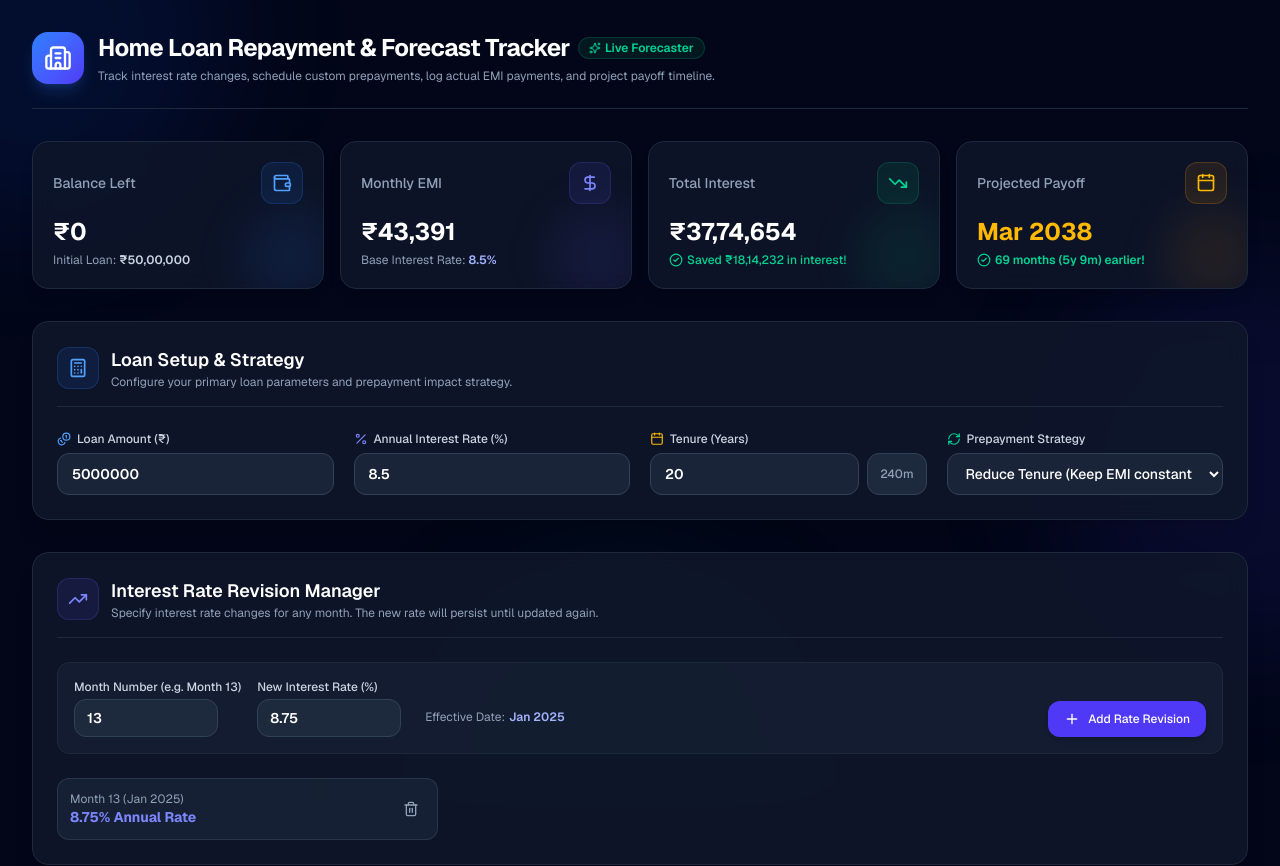
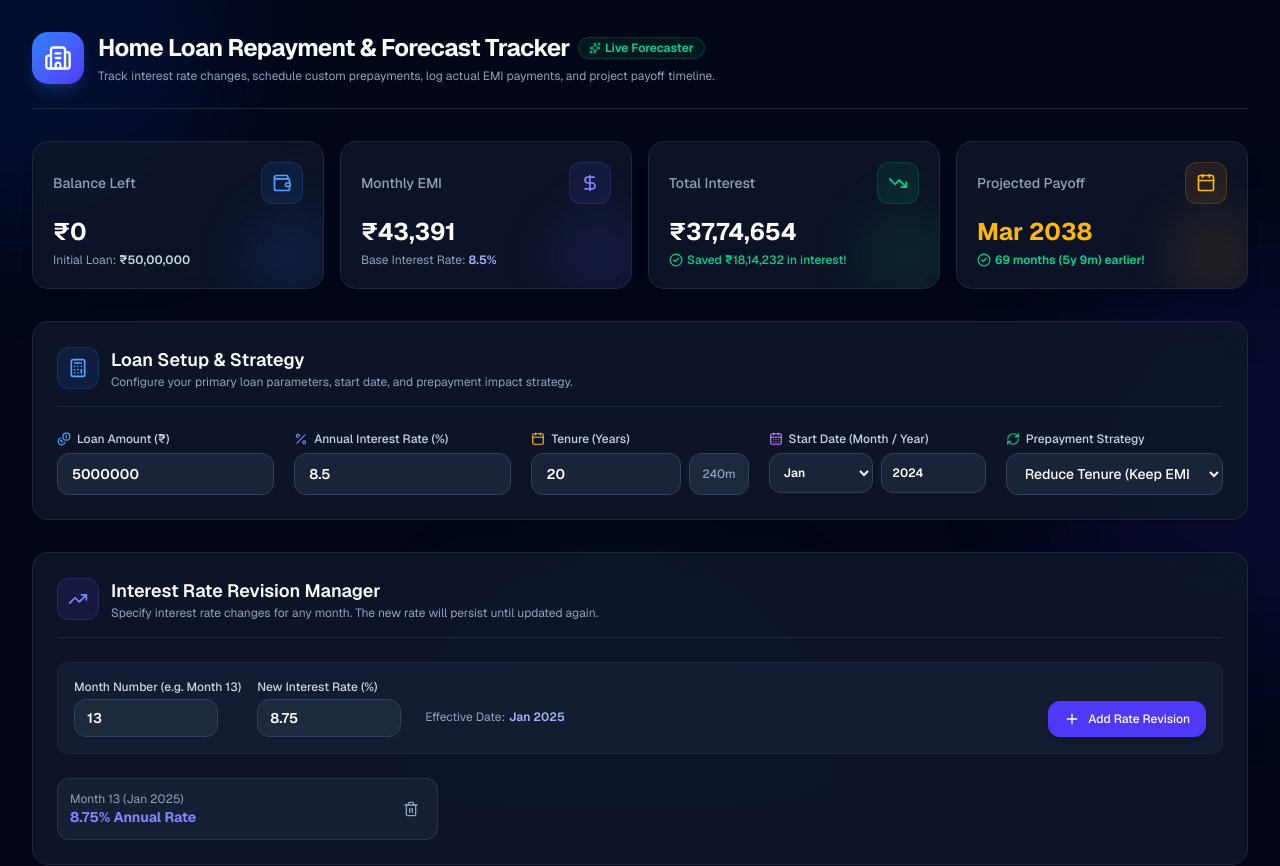
Before and after one commit to yupspratik/home-loan-tracker, a Next.js app: page / in a window 1280 px wide. Shown: the top 866 px of the page. Built offline with nearby package versions, Linux system fonts and the light colour scheme.

Commit message:
Add start month and year pickers to loan setup form

```diff
--- a/src/components/LoanForm.tsx
+++ b/src/components/LoanForm.tsx
@@ -1,7 +1,7 @@
 'use client';
 
 import { LoanInputs, RecalculationStrategy } from '@/lib/financial/types';
-import { Calculator, Calendar, Coins, Percent, RefreshCw } from 'lucide-react';
+import { Calculator, Calendar, CalendarDays, Coins, Percent, RefreshCw } from 'lucide-react';
 import React from 'react';
 
 interface LoanFormProps {
@@ -17,6 +17,21 @@ export function LoanForm({ inputs, onChange }: LoanFormProps) {
     });
   };
 
+  const months = [
+    { value: 1, label: 'January' },
+    { value: 2, label: 'February' },
+    { value: 3, label: 'March' },
+    { value: 4, label: 'April' },
+    { value: 5, label: 'May' },
+    { value: 6, label: 'June' },
+    { value: 7, label: 'July' },
+    { value: 8, label: 'August' },
+    { value: 9, label: 'September' },
+    { value: 10, label: 'October' },
+    { value: 11, label: 'November' },
+    { value: 12, label: 'December' },
+  ];
+
   return (
     <div className="bg-slate-900/90 backdrop-blur-md border border-slate-800 rounded-2xl p-6 shadow-xl mb-8">
       <div className="flex items-center gap-3 mb-6 pb-4 border-b border-slate-800">
@@ -25,11 +40,11 @@ export function LoanForm({ inputs, onChange }: LoanFormProps) {
         </div>
         <div>
           <h2 className="text-lg font-semibold text-white">Loan Setup & Strategy</h2>
-          <p className="text-xs text-slate-400">Configure your primary loan parameters and prepayment impact strategy.</p>
+          <p className="text-xs text-slate-400">Configure your primary loan parameters, start date, and prepayment impact strategy.</p>
         </div>
       </div>
 
-      <div className="grid grid-cols-1 md:grid-cols-2 lg:grid-cols-4 gap-5">
+      <div className="grid grid-cols-1 md:grid-cols-2 lg:grid-cols-5 gap-5">
         {/* Loan Amount */}
         <div>
           <label className="block text-xs font-medium text-slate-300 mb-1.5 flex items-center gap-1.5">
@@ -88,6 +103,38 @@ export function LoanForm({ inputs, onChange }: LoanFormProps) {
           </div>
         </div>
 
+        {/* Loan Start Date (Month & Year) */}
+        <div>
+          <label className="block text-xs font-medium text-slate-300 mb-1.5 flex items-center gap-1.5">
+            <CalendarDays className="w-3.5 h-3.5 text-purple-400" />
+            Start Date (Month / Year)
+          </label>
+          <div className="flex gap-2">
+            <select
+              id="input-start-month"
+              value={inputs.startMonth || 1}
+              onChange={(e) => handleChange('startMonth', parseInt(e.target.value) || 1)}
+              className="w-1/2 bg-slate-800/80 border border-slate-700 focus:border-purple-500 focus:ring-1 focus:ring-purple-500 rounded-xl px-2.5 py-2.5 text-xs font-semibold text-white transition-all outline-none cursor-pointer"
+            >
+              {months.map((m) => (
+                <option key={m.value} value={m.value}>
+                  {m.label.slice(0, 3)}
+                </option>
+              ))}
+            </select>
+            <input
+              id="input-start-year"
+              type="number"
+              min="2000"
+              max="2060"
+              step="1"
+              value={inputs.startYear || new Date().getFullYear()}
+              onChange={(e) => handleChange('startYear', parseInt(e.target.value) || 2024)}
+              className="w-1/2 bg-slate-800/80 border border-slate-700 focus:border-purple-500 focus:ring-1 focus:ring-purple-500 rounded-xl px-2.5 py-2.5 text-xs font-semibold text-white transition-all outline-none"
+            />
+          </div>
+        </div>
+
         {/* Prepayment Recalculation Strategy */}
         <div>
           <label className="block text-xs font-medium text-slate-300 mb-1.5 flex items-center gap-1.5">
```
